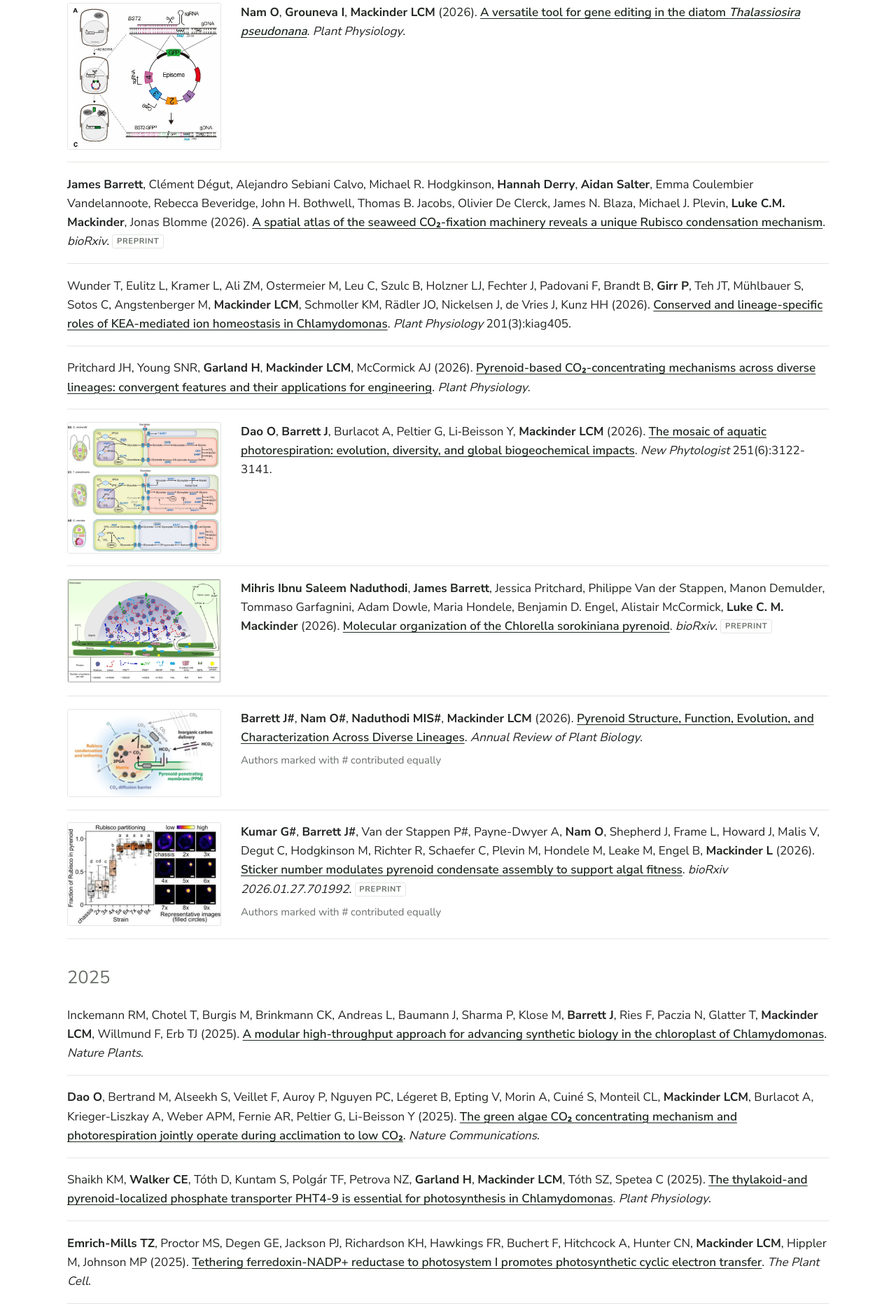
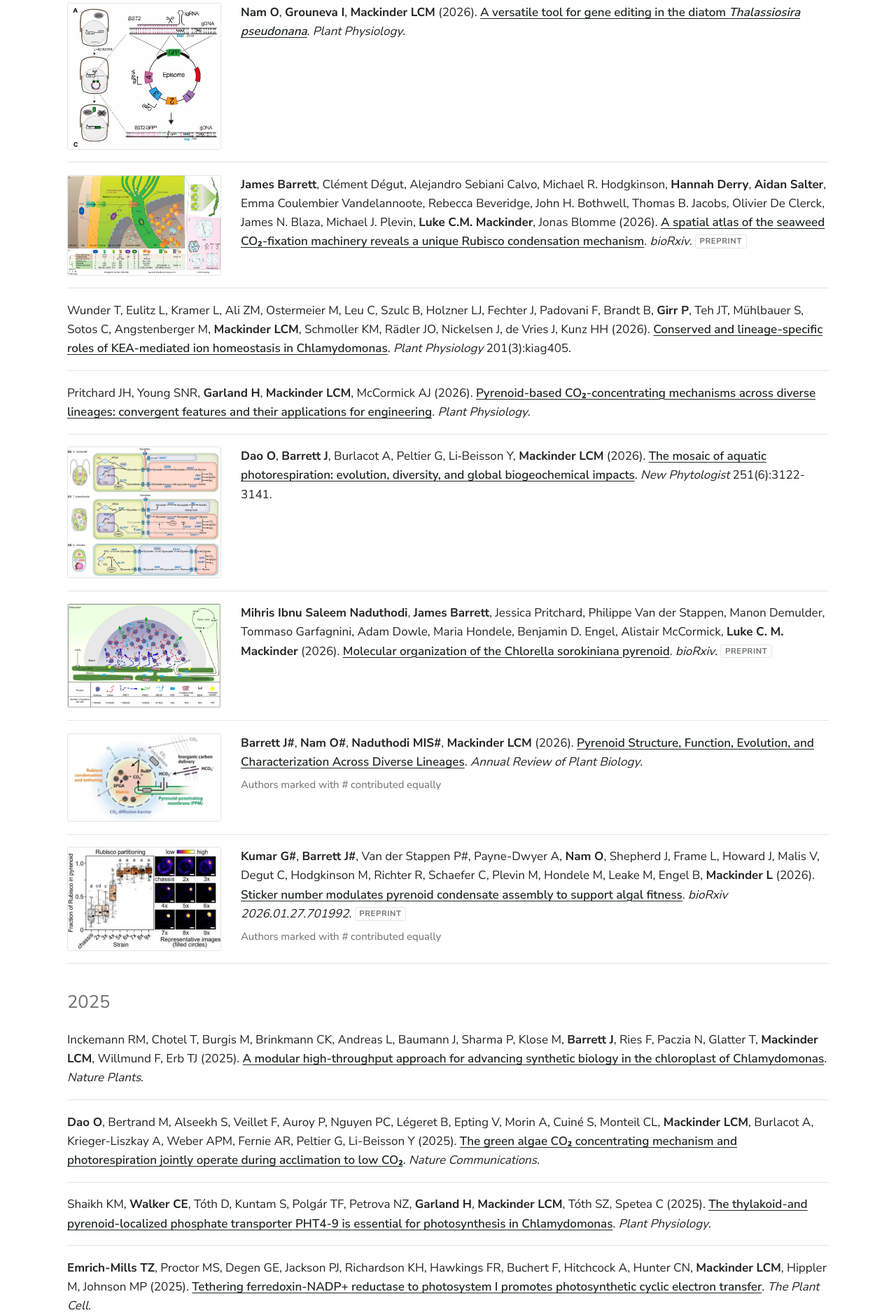
Before and after one commit to mackinderlab/mackinderlab.github.io, a Jekyll site: the page built from publications.html, in a window 1280 px wide. Shown: the part 846-2725 px from the top of the page at 70% size. Built offline with Jekyll 4.4.1, drawn with Linux system fonts in a browser that asks for light colours.

Commit message:
Update _data/publications.yml (via Pages CMS)

```diff
--- a/_data/publications.yml
+++ b/_data/publications.yml
@@ -40,6 +40,7 @@
   year: 2026
   preprint: true
   hidden: false
+  image: /assets/images/publications/ulva-supa1-summary-2.png
 - doi: 10.1093/plphys/kiag405
   title: Conserved and lineage-specific roles of KEA-mediated ion homeostasis in
     Chlamydomonas
```
